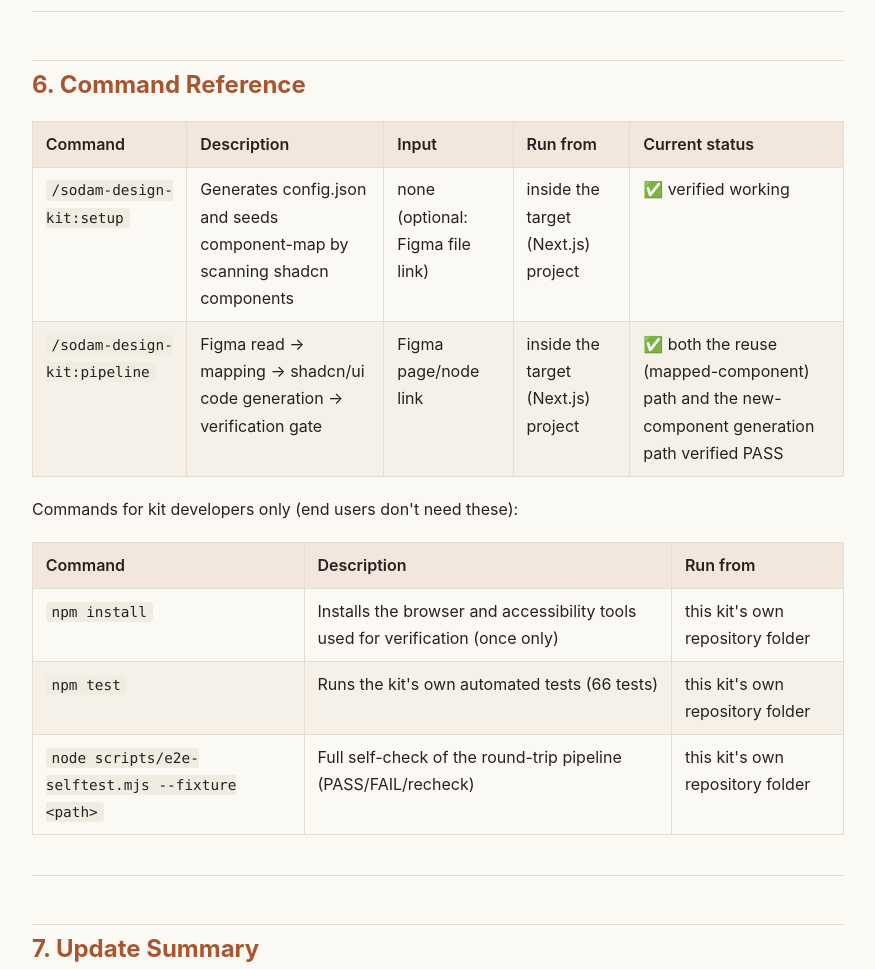
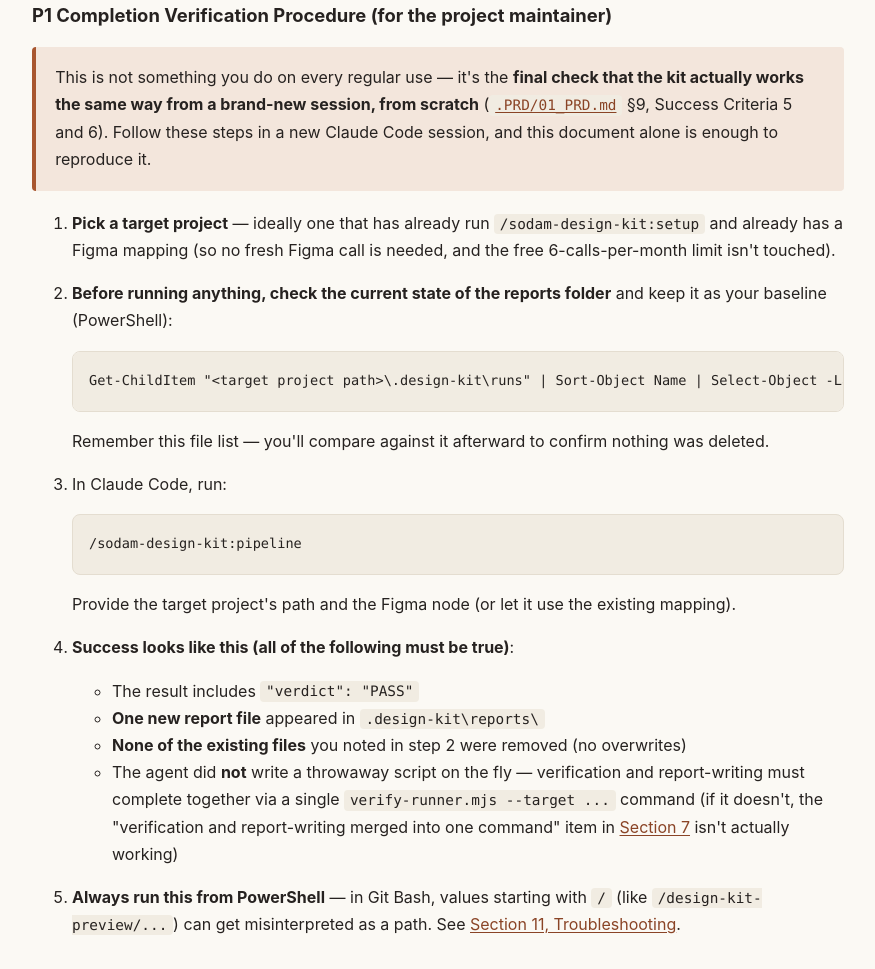
Before and after one commit to sodam-ai/SoDam-Design-Kit, a website: page README.en.html in a window 1280 px wide. Shown: the part 5568-6537 px from the top of the page, without its empty margins (202-1077 px from the left). Drawn offline with Linux system fonts and the light colour scheme.

Commit message:
docs: PRD 감사 이력 소급 기록 + README 4파일 완료 확인 절차 추가

```diff
--- a/README.en.html
+++ b/README.en.html
@@ -258,6 +258,29 @@ img { max-width: 100%; }
 <li><strong>How it behaves</strong>: on <code>FAIL</code>, it retries automatically up to 3 times (two consecutive failures are required to finalize a <code>FAIL</code>). <strong>Both the &quot;reuse an already-mapped component&quot; path and the &quot;generate a brand-new component from scratch&quot; path have been verified end-to-end (PASS).</strong> Before placing a newly generated component, it automatically checks for hardcoded style values (e.g. <code>#ff0000</code>) and refuses to place the file if it finds any (see <a href="#7-update-summary">Section 7</a>).</li>
 <li><strong>Success looks like</strong>: a report file in <code>.design-kit/reports/</code> containing <code>**PASS**</code>.</li>
 </ul>
+<h3 id="p1-completion-verification-procedure-for-the-project-maintainer">P1 Completion Verification Procedure (for the project maintainer)</h3>
+<blockquote>
+<p>This is not something you do on every regular use — it&#39;s the <strong>final check that the kit actually works the same way from a brand-new session, from scratch</strong> (<a href="./.PRD/01_PRD.md"><code>.PRD/01_PRD.md</code></a> §9, Success Criteria 5 and 6). Follow these steps in a new Claude Code session, and this document alone is enough to reproduce it.</p>
+</blockquote>
+<ol>
+<li><p><strong>Pick a target project</strong> — ideally one that has already run <code>/sodam-design-kit:setup</code> and already has a Figma mapping (so no fresh Figma call is needed, and the free 6-calls-per-month limit isn&#39;t touched).</p></li>
+<li><p><strong>Before running anything, check the current state of the reports folder</strong> and keep it as your baseline (PowerShell):</p>
+<pre><code>Get-ChildItem &quot;&lt;target project path&gt;\.design-kit\runs&quot; | Sort-Object Name | Select-Object -Last 3
+</code></pre>
+<p>Remember this file list — you&#39;ll compare against it afterward to confirm nothing was deleted.</p></li>
+<li><p>In Claude Code, run:</p>
+<pre><code>/sodam-design-kit:pipeline
+</code></pre>
+<p>Provide the target project&#39;s path and the Figma node (or let it use the existing mapping).</p></li>
+<li><p><strong>Success looks like this (all of the following must be true)</strong>:</p>
+<ul>
+<li>The result includes <code>&quot;verdict&quot;: &quot;PASS&quot;</code></li>
+<li><strong>One new report file</strong> appeared in <code>.design-kit\reports\</code></li>
+<li><strong>None of the existing files</strong> you noted in step 2 were removed (no overwrites)</li>
+<li>The agent did <strong>not</strong> write a throwaway script on the fly — verification and report-writing must complete together via a single <code>verify-runner.mjs --target ...</code> command (if it doesn&#39;t, the &quot;verification and report-writing merged into one command&quot; item in <a href="#7-update-summary">Section 7</a> isn&#39;t actually working)</li>
+</ul></li>
+<li><p><strong>Always run this from PowerShell</strong> — in Git Bash, values starting with <code>/</code> (like <code>/design-kit-preview/...</code>) can get misinterpreted as a path. See <a href="#11-troubleshooting">Section 11, Troubleshooting</a>.</p></li>
+</ol>
 <hr>
 <h2 id="6-command-reference">6. Command Reference</h2>
 <table>
```
Also changed, not shown: README.en.md (+22 -0 lines), README.html (+23 -0 lines), .PRD/README.md, README.md.
